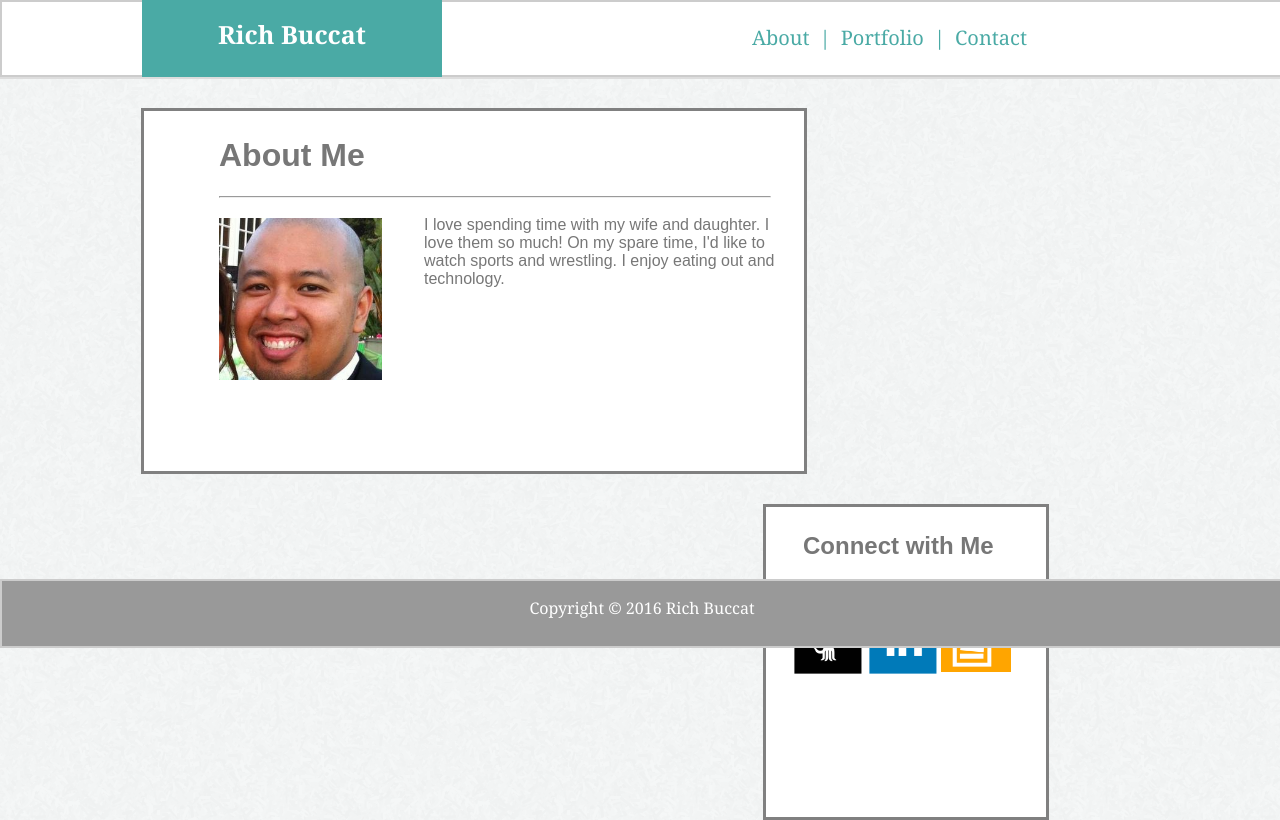
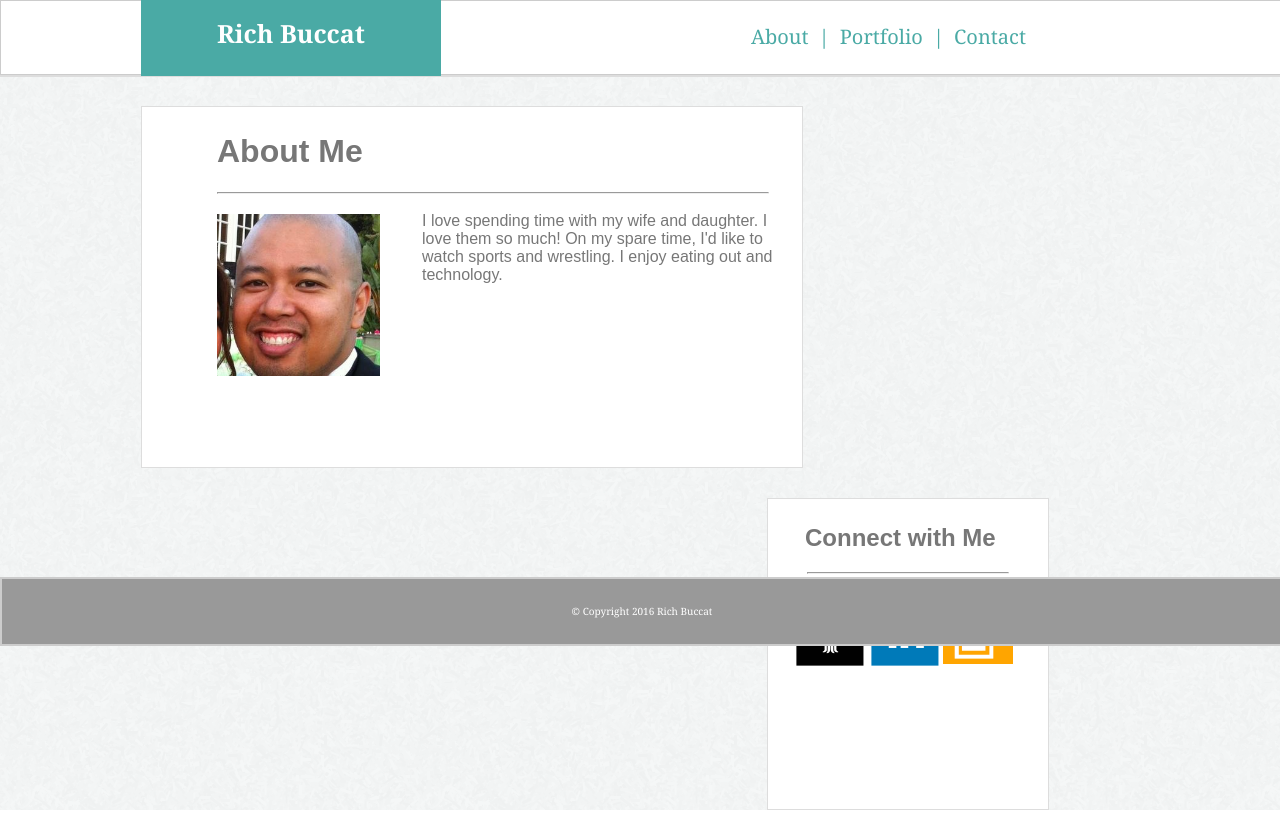
Before and after one commit to rbuccat/Basic-Portfolio, a plain HTML site: page index.html in a window 1280 px wide. Drawn offline with Linux system fonts and the light colour scheme.

Commit message:
some css changes and html organization

```diff
--- a/assets/css/style.css
+++ b/assets/css/style.css
@@ -6,7 +6,7 @@ body {
 .main-headerbox {
 	width: 100%;
 	background-color: #ffffff;
-	border: 2px solid #cccccc;
+	border: 1px solid #cccccc;
 	height: 73px;
 	color: white;
 	position: relative;
@@ -56,7 +56,7 @@ body {
 	width: 650px;
 	height: 350px;
 	padding: 5px;
-	border: 3px solid gray;
+	border: 1px solid #dddddd;
 	margin-top: 30px;
 	margin-left: 140px;
 	float: left;
@@ -96,7 +96,7 @@ body {
 	padding: 5px;
 	font-family: 'Arial', 'Helvetica Neue', Helvetica, sans-serif;
 	color: #777777;
-	border: 3px solid gray;
+	border: 1px solid #dddddd;
 	margin-top: 30px;
 	margin-right: 230px;
 	float: right;
@@ -128,36 +128,13 @@ body {
 	background-color: #999999;
 	border: 2px solid #cccccc;
 	font-family: 'Georgia', Times, Times New Roman, serif;
+	font-size: 10px;
 	height: 65px;
 	color: white;
 	position: absolute;
 	margin-top: 500px;
 }
 
-/* OLD
-.top-text {
-	text-align: center;
-	background-color: #4aaaa5;
-	width: 300px;
-	height: 86px;
-	line-height: 86px;
-	color: white;
-	position: absolute;
-	top: -12px;
-	left: 150px;
-	display: inline;
+.bottom-footer p {
+	margin-top: 25px;
 }
-
-nav {
-	display: inline;
-	float: right;
-}
-
-nav ul {
-	list-style: none;
-}
-
-nav ul li {
-	display: inline-block;
-}
-*/
--- a/index.html
+++ b/index.html
@@ -23,13 +23,13 @@
 			</div>
 			<div class="main-content">
 				<div class="main-section">
-				<h1>About Me</h1>
+					<h1>About Me</h1>
 
-				<hr>
+					<hr>
 
-				<img src="assets/images/31c6c36.jpg" alt="my pic">
+					<img src="assets/images/31c6c36.jpg" alt="my pic">
 
-				<p>I love spending time with my wife and daughter. I love them so much! On my spare time, I'd like to watch sports and wrestling. I enjoy eating out and technology.</p>
+					<p>I love spending time with my wife and daughter. I love them so much! On my spare time, I'd like to watch sports and wrestling. I enjoy eating out and technology.</p>
 				</div>
 
 					<div class="sidebar">
@@ -53,7 +53,7 @@
 
 			<div class="bottom-footer">
 			<footer>
-				<p>Copyright © 2016 Rich Buccat</p>
+				<p>© Copyright 2016 Rich Buccat</p>
 			</footer>
 			</div>
 		</div>
```
